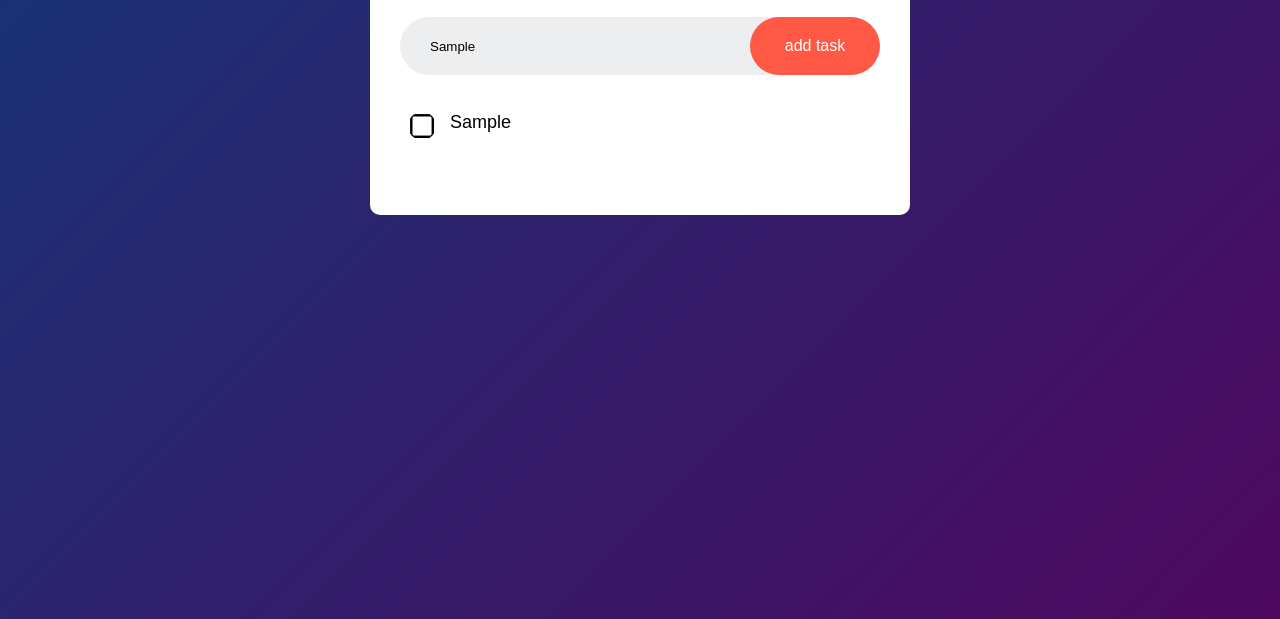
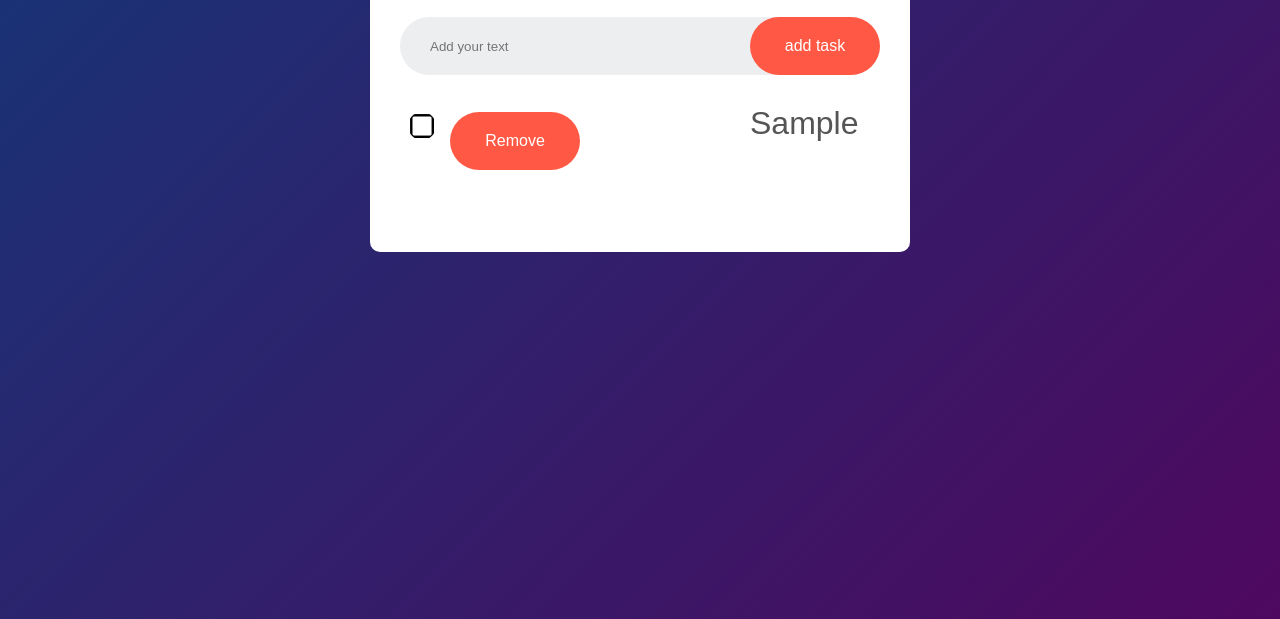
Before and after one commit to Raaz-009/To-Do-app, a plain HTML site: page index.html in a window 1280 px wide. Both pictures are taken after typing "Sample" into the empty fields and a click on the button "add task". Shown: the part 181-800 px from the top of the page. Drawn offline with Linux system fonts and the light colour scheme.

Commit message:
added remove btn

```diff
--- a/script.js
+++ b/script.js
@@ -3,12 +3,27 @@ const box=document.getElementById("box");
 const list=document.getElementById("list");
 
 function addtask(){
-    if(box.value==''){
+    const taskText=box.value.trim();
+    if(taskText==""){
         alert("write a task");
     }
     else{
-        let li=document.createElement("li");
-        li.innerHTML=box.value;
-        list.appendChild(li);
+        const listItem = document.createElement("li");
+        listItem.innerHTML = `
+            <span>${taskText}</span>
+            <button onclick="removeTask(this)">Remove</button>
+        `;
+
+        // Add the new list item to the todo list
+        list.appendChild(listItem);
+
+        // Clear the input field
+        box.value="";
     }
+
 }
+
+function removeTask(button) {
+    const listItem = button.parentNode;
+    list.removeChild(listItem);
+}
--- a/style.css
+++ b/style.css
@@ -100,3 +100,28 @@ ul li.checked{
 ul li.checked::before{
     background-image: url(icons8-unchecked-checkbox-24.png);
 }
+
+ul li span{
+    position: absolute;
+    height: 40px;
+    font-size: 32px;
+    top: 5px;
+    width: 40px;
+    color: #555;
+    line-height: 37px;
+    text-align: center;
+    border-radius: 50%;
+    margin-left: 300px;
+}
+
+ul li span:hover{
+    background-color: #d0aeae;
+}
+
+.remove-button {
+    background-color: #ff6961; /* Red color for the remove button */
+    color: #fff;
+    border: none;
+    border-radius: 5px;
+    cursor: pointer;
+}
```
